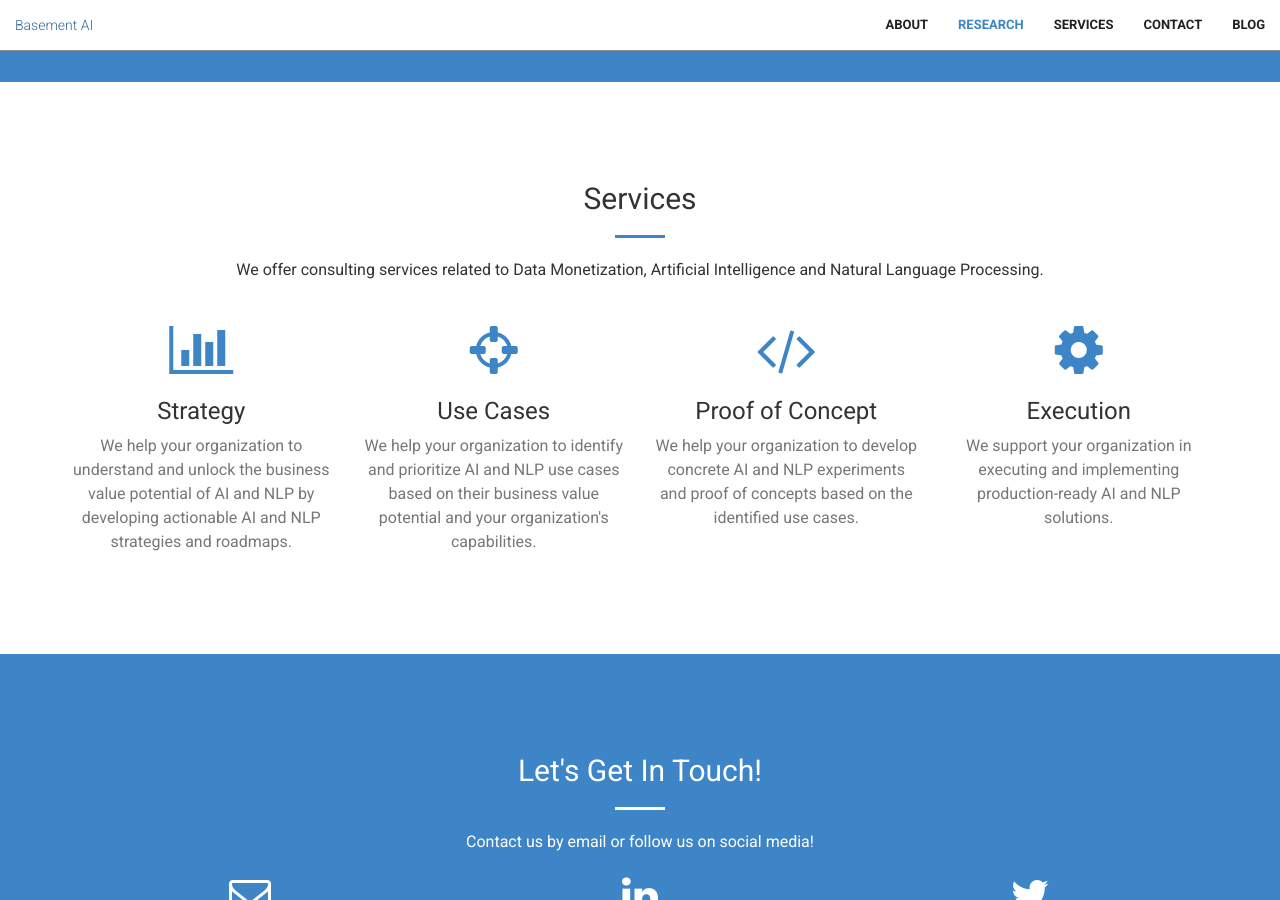
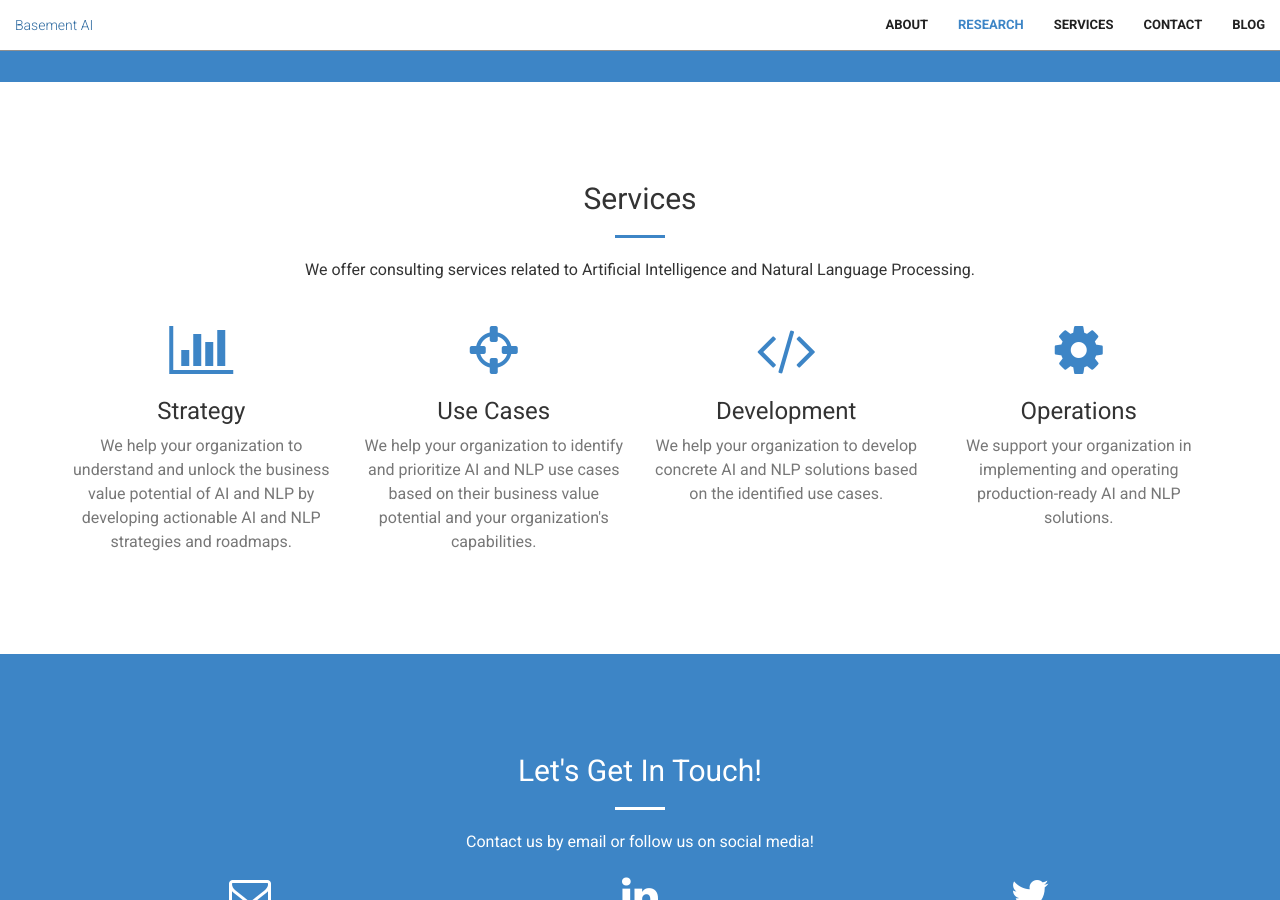
Before and after one commit to Basement-AI/basement-ai.github.io, a Jekyll site: the page built from index.html, in a window 1280 px wide and 900 px high, scrolled down 2374 px. Built offline with Jekyll 4.4.1, drawn with Linux system fonts in a browser that asks for light colours.

Commit message:
Updated texts and header

```diff
--- a/_includes/services.html
+++ b/_includes/services.html
@@ -4,7 +4,7 @@
             <div class="col-lg-12 text-center">
                 <h2 class="section-heading">Services</h2>
                 <hr class="primary">
-                <p>We offer consulting services related to Data Monetization, Artificial Intelligence and Natural Language Processing.</p>
+                <p>We offer consulting services related to Artificial Intelligence and Natural Language Processing.</p>
             </div>
         </div>
     </div>
@@ -29,16 +29,16 @@
             <div class="col-lg-3 col-md-6 text-center">
                 <div class="service-box">
                     <i class="fa fa-4x fa-code wow bounceIn text-primary" data-wow-delay=".2s"></i>
-                    <h3>Proof of Concept</h3>
-                    <p class="text-muted">We help your organization to develop concrete AI and NLP experiments and
-                      proof of concepts based on the identified use cases.</p>
+                    <h3>Development</h3>
+                    <p class="text-muted">We help your organization to develop concrete AI and NLP
+                      solutions based on the identified use cases.</p>
                 </div>
             </div>
             <div class="col-lg-3 col-md-6 text-center">
                 <div class="service-box">
                     <i class="fa fa-4x fa-gear wow bounceIn text-primary" data-wow-delay=".3s"></i>
-                    <h3>Execution</h3>
-                    <p class="text-muted">We support your organization in executing and implementing production-ready
+                    <h3>Operations</h3>
+                    <p class="text-muted">We support your organization in implementing and operating production-ready
                         AI and NLP solutions.</p>
                 </div>
             </div>
```
Also changed, not shown: img/header.jpg, img/header2.jpg (added), 4 other files.
